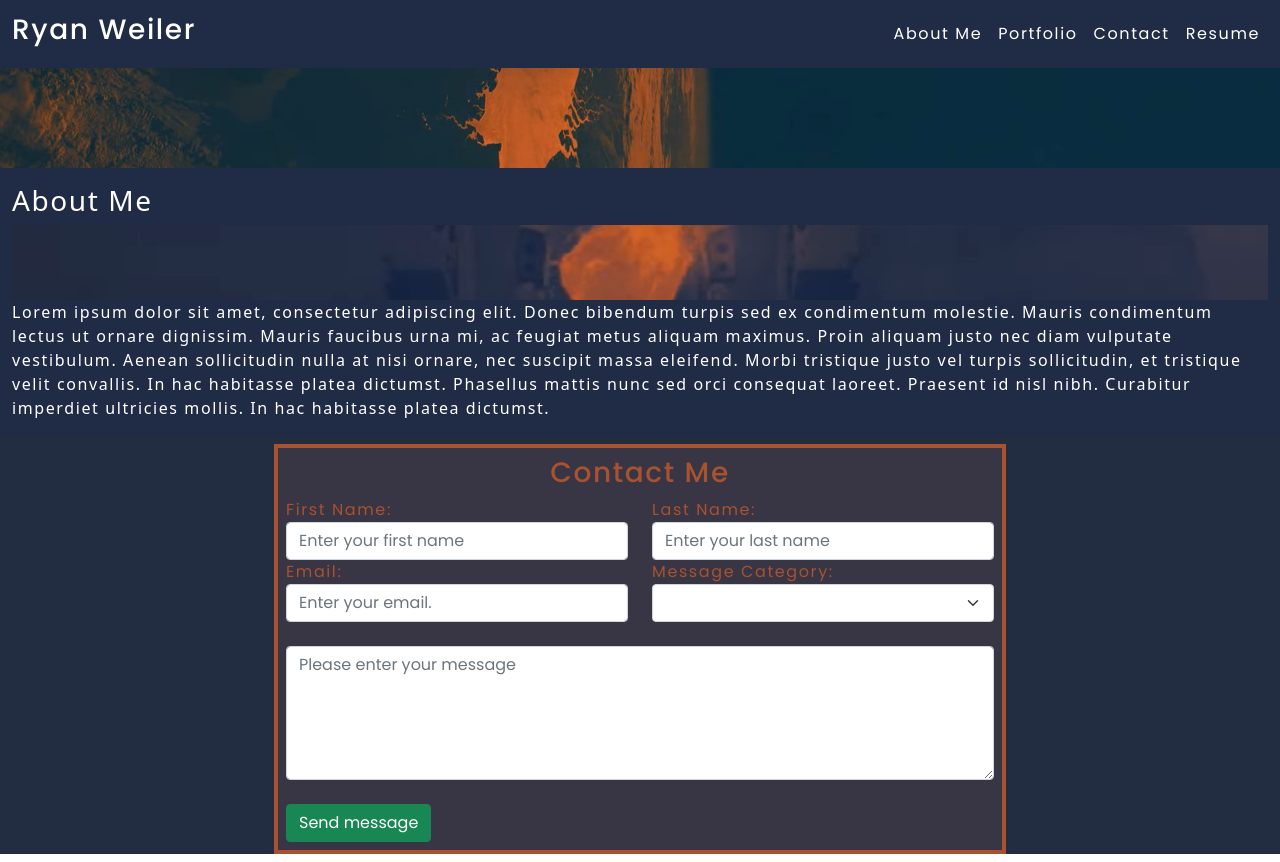
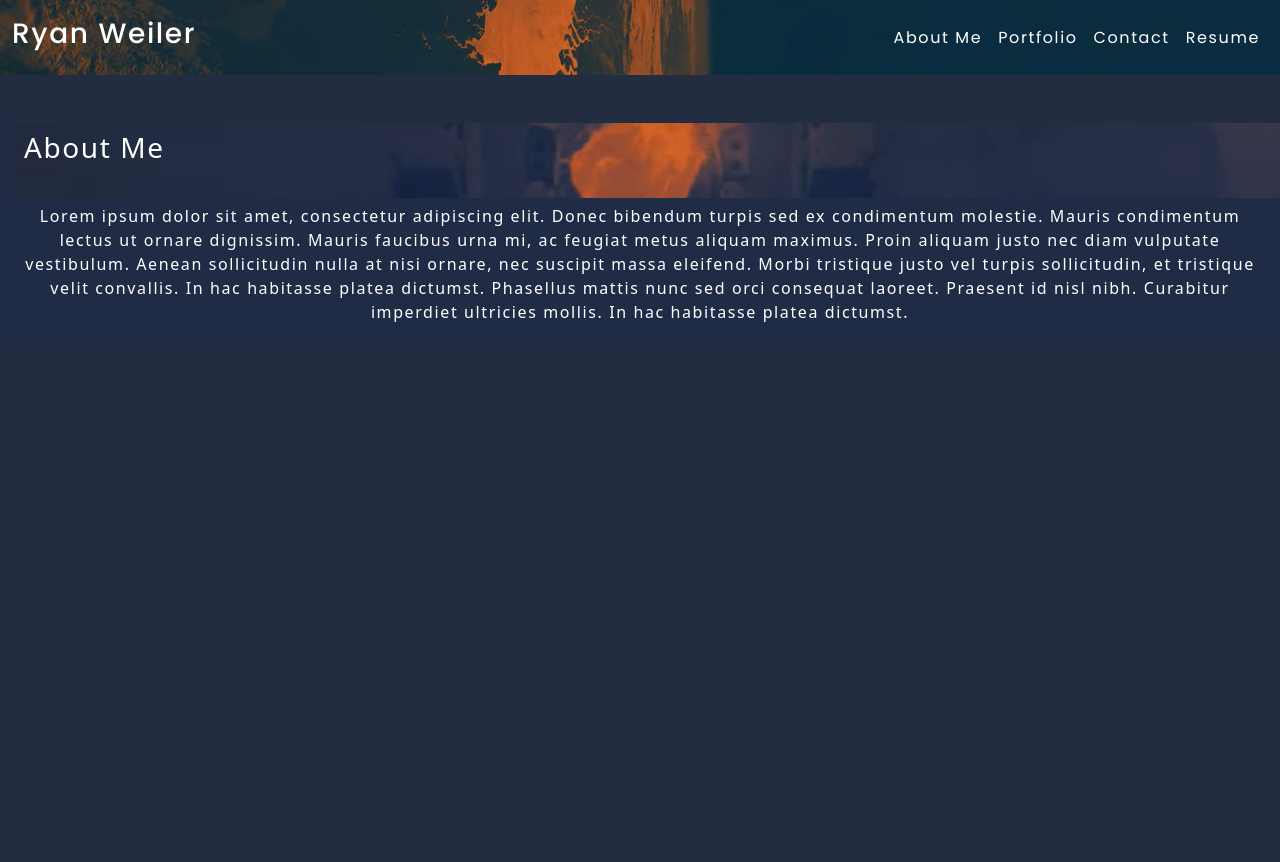
Before and after one commit to ryanweiler92/Ryan-Weiler-React-Portfolio, a React (Create React App) app in the folder photo-port/: page / in a window 1280 px wide. After the commit the page ends 800 px from the top, so only its background shows below. Built offline with nearby package versions, Linux system fonts and the light colour scheme.

Commit message:
conditionally render contact form

```diff
--- a/photo-port/src/App.js
+++ b/photo-port/src/App.js
@@ -1,4 +1,4 @@
-import './App.css';
+import React, { useState } from 'react';
 import 'bootstrap/dist/css/bootstrap.min.css';
 import Nav from './components/Nav'
 import Header from './components/Header'
@@ -7,15 +7,23 @@ import Hero from './components/Hero'
 import Contact from './components/Contact'
 
 function App() {
+  const [contactSelected, setContactSelected] = useState(false);
+
   return (
-    <div>
-      <Nav></Nav>
-      <Hero></Hero>
+    <div className="myDiv">
+      <Nav
+        contactSelected={contactSelected}
+        setContactSelected={setContactSelected}
+      ></Nav>
       <main>
+        {!contactSelected ? (
+          <>
         <About></About>
+          </>
+        ) : (
         <Contact></Contact>
+        )}
       </main>
-
     </div>
   );
 }
--- a/photo-port/src/components/About/index.js
+++ b/photo-port/src/components/About/index.js
@@ -3,13 +3,11 @@ import React from 'react'
 function About(){
 
     return (
-        <div className="container-fluid text-white pt-2" id="about-section" href="/about">
-            <div className="row pt-2">
-                <h3>About Me</h3>
+        <div className="container-fluid text-white mt-5" id="about-section" href="/about">
+            <div className="row pt-2" id="about-me-title">
+                <h3 >About Me</h3>
             </div>
-            <div className="mini-hero">
-            </div>
-            <div className="row">
+            <div className="row" id="about-section-text">
                 <p id="about-text">
                     Lorem ipsum dolor sit amet, consectetur adipiscing elit. Donec bibendum turpis sed ex condimentum molestie. Mauris condimentum lectus ut ornare dignissim. Mauris faucibus urna mi, ac feugiat metus aliquam maximus. Proin aliquam justo nec diam vulputate vestibulum. Aenean sollicitudin nulla at nisi ornare, nec suscipit massa eleifend. Morbi tristique justo vel turpis sollicitudin, et tristique velit convallis. In hac habitasse platea dictumst. Phasellus mattis nunc sed orci consequat laoreet. Praesent id nisl nibh. Curabitur imperdiet ultricies mollis. In hac habitasse platea dictumst.
                 </p>
--- a/photo-port/src/components/Contact/index.js
+++ b/photo-port/src/components/Contact/index.js
@@ -39,13 +39,13 @@ function Contact(){
                 <div className="col-md-6">
                     <div className="form-group">
                         <label htmlFor="first-name">First Name:</label>
-                        <input className="form-control" type="text" name="first-name" defaultValue={firstName} placeholder="Enter your first name" onBlur={handleChange}/>
+                        <input className="form-control" type="text" name="firstName" defaultValue={firstName} placeholder="Enter your first name" onBlur={handleChange}/>
                     </div>
                 </div>
                 <div className="col-md-6">
                     <div className="form-group">
                         <label htmlFor="last-name">Last Name:</label>
-                        <input className="form-control" type="text" name="last-name" defaultValue={lastName} placeholder="Enter your last name" onBlur={handleChange}/>
+                        <input className="form-control" type="text" name="lastName" defaultValue={lastName} placeholder="Enter your last name" onBlur={handleChange}/>
                     </div>
                 </div>
             </div>
--- a/photo-port/src/components/Nav/index.js
+++ b/photo-port/src/components/Nav/index.js
@@ -1,6 +1,17 @@
 import React from "react";
 
-function Nav(){
+function Nav(props){
+
+    const {
+        categories = [],
+        contactSelected,
+        setContactSelected
+    } = props;
+
+    const handleClick = (item) => {
+        console.log(item);
+        return item;
+    }
 
     return (
     <nav className="navbar navbar-expand-lg">
@@ -11,13 +22,17 @@ function Nav(){
             <div>
                 <ul className="navbar-nav me-auto mb-2 mb-lg-0">
                     <li className="nav-item">
-                        <a className="nav-link active text-white" href="/about">About Me</a>
+                        <a className="nav-link active text-white" href="/about" onClick={() => setContactSelected(false)}>
+                            About Me
+                            </a>
                     </li>
                     <li className="nav-item">
                         <a className="nav-link active text-white" href="#">Portfolio</a>
                     </li>
-                    <li className="nav-item">
-                        <a className="nav-link active text-white" href="#">Contact</a>
+                    <li className={`${contactSelected && 'navActive'}`}>
+                        <a className="nav-link active text-white" href="#" onClick={() => setContactSelected(true)}>
+                            Contact
+                            </a>
                     </li>
                     <li className="nav-item">
                         <a className="nav-link active text-white" href="#">Resume</a>
--- a/photo-port/src/index.css
+++ b/photo-port/src/index.css
@@ -9,11 +9,17 @@
 
 * {
   box-sizing: border-box;
+
 }
 
 html,
 body {
   min-height: 100%;
+  background-color: var(--primary)
+}
+
+.myDiv{
+  background-color: var(--primary)
 }
 
 body {
@@ -42,26 +48,35 @@ nav {
   background-color: var(--secondary);
   font-family: 'Poppins', sans-serif;
   font-weight: 400;
-}
-
-.hero {
   background-image: url("./assets/images/silent-planet.jpg");
   background-size: cover;
   background-position: center;
-  height: 100px;
-  width: 100%;
+  height: 75px;
 }
 
-.mini-hero {
+
+#about-section {
+  background-color: var(--secondary);
+  padding-top: 12px;
+  padding: 0px;
+
+}
+
+#about-me-title{
+  margin-left: 12px;
   background-image: url("./assets/images/silent-planet-astronaut-crop.jpg");
   background-size: cover;
   background-position: center;
   height: 75px;
   width: 100%
+
 }
 
-#about-section {
-  background-color: var(--secondary)
+#about-section-text{
+  margin-top: 6px;
+  margin-left: 12px;
+  margin-right: 12px;
+  text-align: center;
 }
 
 
```
